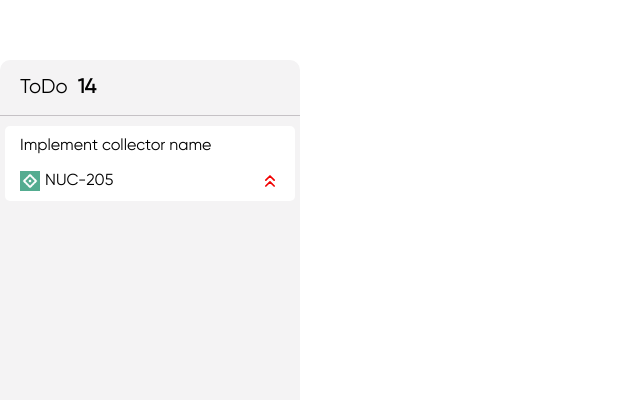
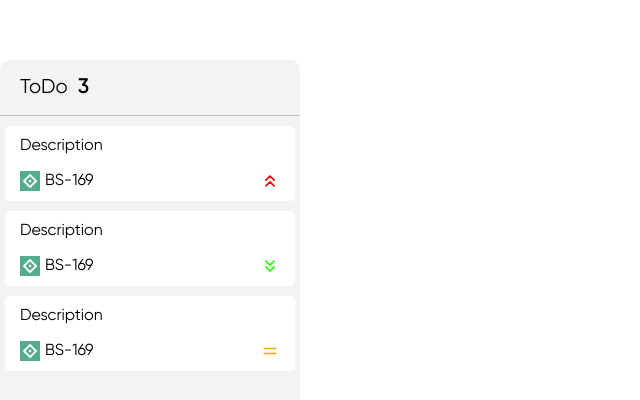
Before and after one commit to oyshen12/kanboard, a Vue app: page / in a window 1280 px wide. Shown: the top 400 px of the page, without its empty margins (0-640 px from the left). Built offline with nearby package versions, Linux system fonts and the light colour scheme.

Commit message:
Added board columns in template and state

```diff
--- a/src/components/DraggableColumn/DraggableColumn.vue
+++ b/src/components/DraggableColumn/DraggableColumn.vue
@@ -1,24 +1,49 @@
 <template>
-  <div class="column">
+  <div
+    @drop="onDrop($event, column.id)"
+    @dragover.prevent
+    @dragenter.prevent
+    class="column"
+  >
     <div class="column__info">
-      <div>ToDo</div>
-      <div class="column__info-amount">14</div>
+      <div>{{ column.name }}</div>
+      <div class="column__info-amount">{{ column.tasks.length }}</div>
     </div>
     <div class="column__tasks">
-      <Task />
+      <Task v-for="task in column.tasks" :key="task.id" :task="task" />
     </div>
   </div>
 </template>
 
-<script>
+<script lang="ts">
 import { defineComponent } from "vue";
-import Task from "@/components/Task/Task";
+import Task from "@/components/Task/Task.vue";
+import { column } from "@/store/storeTypes";
+import type { PropType } from "vue";
 
 export default defineComponent({
   name: "DraggbleColumn",
   components: {
     Task,
   },
+  props: {
+    column: {
+      type: Object as PropType<column>,
+      required: true,
+    },
+  },
+  setup() {
+    const onDrop = (e: DragEvent, categoryId: number) => {
+      //   const itemId = parseInt(e.dataTransfer.getData("itemId"));
+      //   items.value = items.value.map((x) => {
+      //     if (x.id == itemId) x.categoryId = categoryId;
+      //     return x;
+      //   });
+    };
+    return {
+      onDrop,
+    };
+  },
 });
 </script>
 
--- a/src/components/Kanban/Kanban.vue
+++ b/src/components/Kanban/Kanban.vue
@@ -1,18 +1,30 @@
 <template>
   <div>
-    <DraggableColumn />
+    <DraggableColumn
+      v-for="column in columns"
+      :key="column.id"
+      :column="column"
+    />
   </div>
 </template>
 
 <script>
-import { defineComponent } from "vue";
+import { defineComponent, computed } from "vue";
 import DraggableColumn from "@/components/DraggableColumn/DraggableColumn";
+import { useStore } from "vuex";
+import { key } from "@/store/index";
 
 export default defineComponent({
   name: "KanBan",
   components: {
     DraggableColumn,
   },
+  setup() {
+    const store = useStore(key);
+    return {
+      columns: computed(() => store.state.columns),
+    };
+  },
 });
 </script>
 
--- a/src/components/Task/Task.scss
+++ b/src/components/Task/Task.scss
@@ -24,8 +24,17 @@
     &-priority {
       width: 20px;
       height: 20px;
-      background-image: url("/src/assets/icons/priority-high.svg");
       background-size: contain;
+
+      &.low {
+        background-image: url("/src/assets/icons/priority-low.svg");
+      }
+      &.medium {
+        background-image: url("/src/assets/icons/priority-medium.svg");
+      }
+      &.high {
+        background-image: url("/src/assets/icons/priority-high.svg");
+      }
     }
   }
 }
--- a/src/components/Task/Task.vue
+++ b/src/components/Task/Task.vue
@@ -1,21 +1,42 @@
 <template>
-  <div class="task">
-    <div class="task__name">Implement collector name</div>
+  <div draggable="true" @dragstart="onDragStart($event, task.id)" class="task">
+    <div class="task__name">{{ task.description }}</div>
     <div class="task__info">
       <div class="d-flex">
         <div class="task__info-img"></div>
-        <div class="task__info-name">NUC-205</div>
+        <div class="task__info-name">{{ task.name }}</div>
       </div>
-      <div class="task__info-priority"></div>
+      <div class="task__info-priority" :class="task.priority"></div>
     </div>
   </div>
 </template>
 
-<script>
+<script lang="ts">
 import { defineComponent } from "vue";
+import { task } from "@/store/storeTypes";
+import type { PropType } from "vue";
 
 export default defineComponent({
   name: "TaskKanboard",
+  props: {
+    task: {
+      type: Object as PropType<task>,
+      required: true,
+    },
+  },
+  setup() {
+    const onDragStart = (e: DragEvent, id: number) => {
+      if (e.dataTransfer) {
+        e.dataTransfer.dropEffect = "move";
+        e.dataTransfer.effectAllowed = "move";
+        e.dataTransfer.setData("itemId", id.toString());
+      }
+    };
+
+    return {
+      onDragStart,
+    };
+  },
 });
 </script>
 
--- a/src/main.ts
+++ b/src/main.ts
@@ -1,6 +1,6 @@
 import { createApp } from "vue";
 import App from "./App.vue";
-import store from "./store";
+import { store, key } from "./store";
 import "@/assets/main.scss";
 
-createApp(App).use(store).mount("#app");
+createApp(App).use(store, key).mount("#app");
--- /dev/null
+++ b/src/store/actions.ts
@@ -0,0 +1 @@
+export default {};
--- /dev/null
+++ b/src/store/getters.ts
@@ -0,0 +1 @@
+export default {};
--- a/src/store/index.ts
+++ b/src/store/index.ts
@@ -1,14 +1,16 @@
-import { createStore } from 'vuex'
+import { State } from "./storeTypes";
+import { createStore, Store } from "vuex";
+import { state } from "./state";
+import getters from "./getters";
+import mutations from "./mutations";
+import actions from "./actions";
+import { InjectionKey } from "vue";
 
-export default createStore({
-  state: {
-  },
-  getters: {
-  },
-  mutations: {
-  },
-  actions: {
-  },
-  modules: {
-  }
-})
+export const key: InjectionKey<Store<State>> = Symbol();
+
+export const store = createStore<State>({
+  state,
+  getters,
+  mutations,
+  actions,
+});
--- /dev/null
+++ b/src/store/mutations.ts
@@ -0,0 +1 @@
+export default {};
--- /dev/null
+++ b/src/store/state.ts
@@ -0,0 +1,30 @@
+import { State } from "./storeTypes";
+
+export const state: State = {
+  columns: [
+    {
+      id: 0,
+      name: "ToDo",
+      tasks: [
+        {
+          id: 0,
+          name: "BS-169",
+          description: "Description",
+          priority: "high",
+        },
+        {
+          id: 1,
+          name: "BS-169",
+          description: "Description",
+          priority: "low",
+        },
+        {
+          id: 2,
+          name: "BS-169",
+          description: "Description",
+          priority: "medium",
+        },
+      ],
+    },
+  ],
+};
--- /dev/null
+++ b/src/store/storeTypes.ts
@@ -0,0 +1,16 @@
+type taskPriority = "high" | "medium" | "low";
+export type task = {
+  id: number;
+  name: string;
+  description: string;
+  priority: taskPriority;
+};
+export type column = {
+  id: number;
+  name: string;
+  tasks: task[];
+};
+
+export interface State {
+  columns: column[];
+}
```
Also changed, not shown: src/types/types.ts (added).
